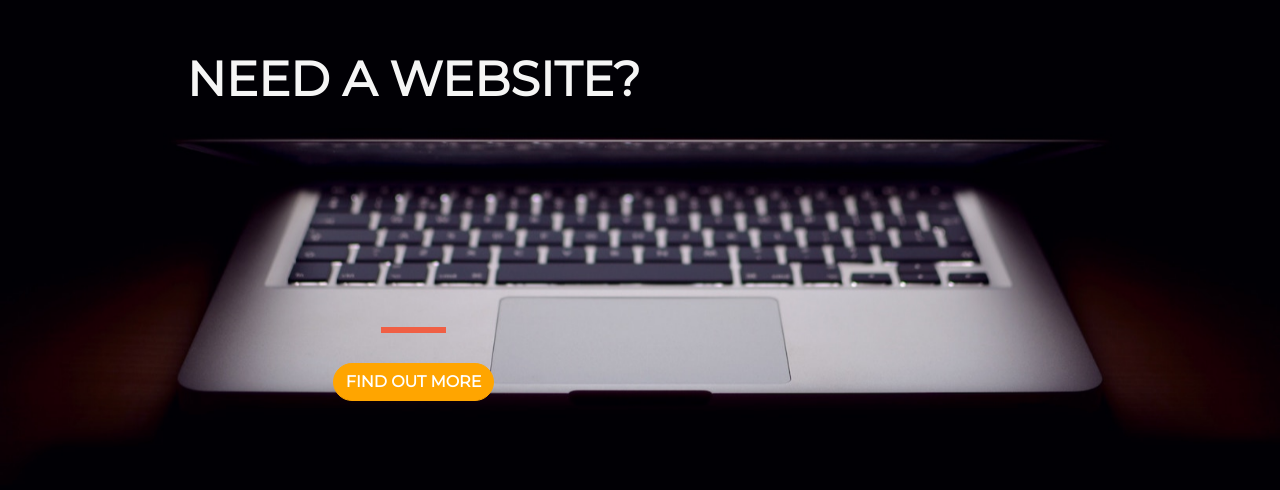
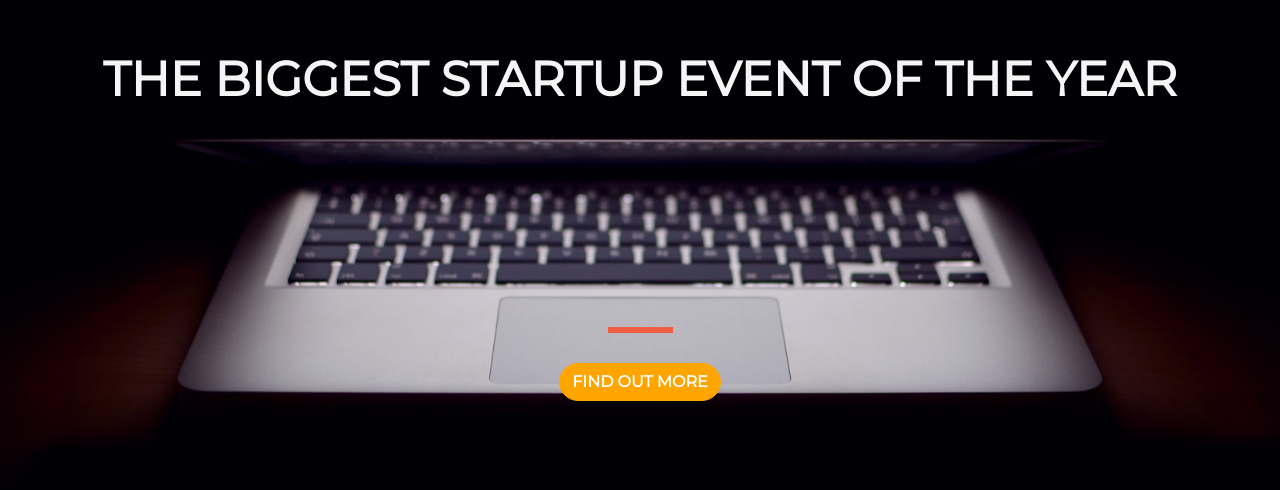
Before and after one commit to ms79481162590/ms79481162590.github.io, a plain HTML site: page index.html in a window 1280 px wide. Shown: the part 174-664 px from the top of the page. Drawn offline with nearby package versions, Linux system fonts and the light colour scheme.

Commit message:
Update index.html

```diff
--- a/index.html
+++ b/index.html
@@ -17,7 +17,7 @@
     <div class="container d-flex align-items-center h-100">
       <div class="row">
         <header class="text-center col-12">
-            <h2 class="text-uppercase"><strong> Need A Website?</strong> </h2>
+            <h2 class="text-uppercase"><strong> The Biggest StartUp Event of the Year</strong> </h2>
         </header>
         <div class="buffer col-12"></div>
         <section class="text-center col-12">
```
